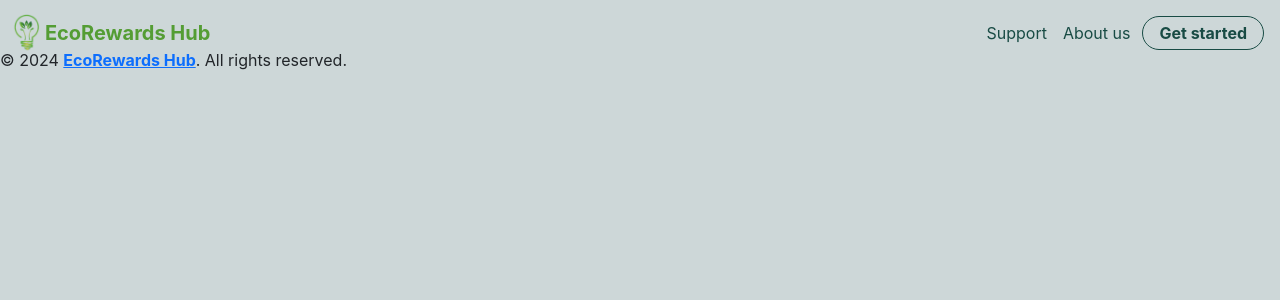
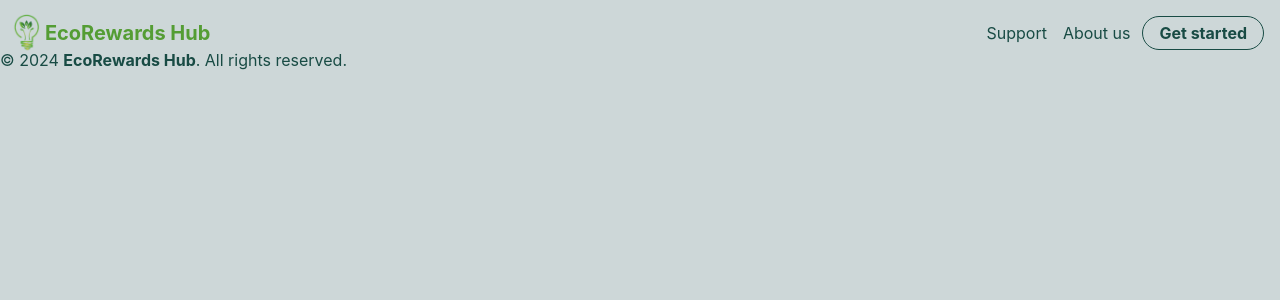
Before and after one commit to 0xAdaugo/EcoRewards_Hub, a React (Create React App) app: page / in a window 1280 px wide. Shown: the top 300 px of the page. Built offline with nearby package versions, Linux system fonts and the light colour scheme.

Commit message:
Updated App styling.

```diff
--- a/src/App.css
+++ b/src/App.css
@@ -65,6 +65,9 @@ h6 {
 /* SUPPORT FORM */
 
 /* NAVBAR START */
+header {
+  box-shadow: 0 2px 4px rgba(0, 0, 0, 0.1);
+}
 .site-title {
   font-weight: bold;
   color: var(--ter-color);
@@ -85,3 +88,13 @@ h6 {
 }
 
 /* NAVBAR END */
+
+/* FOOTER */
+footer,
+footer a {
+  color: var(--pri-color) !important;
+}
+footer a {
+  text-decoration: none;
+}
+/* FOOTER */
```
